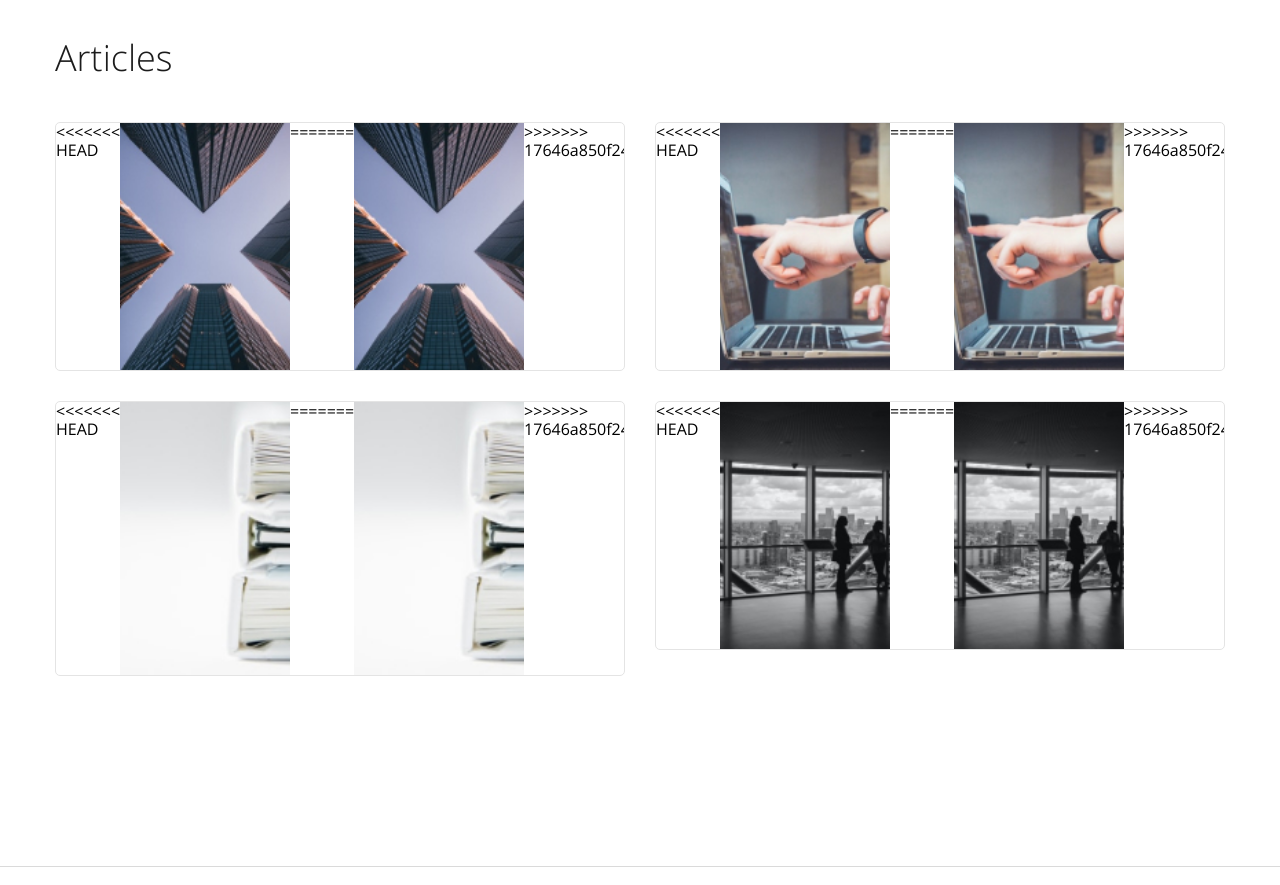
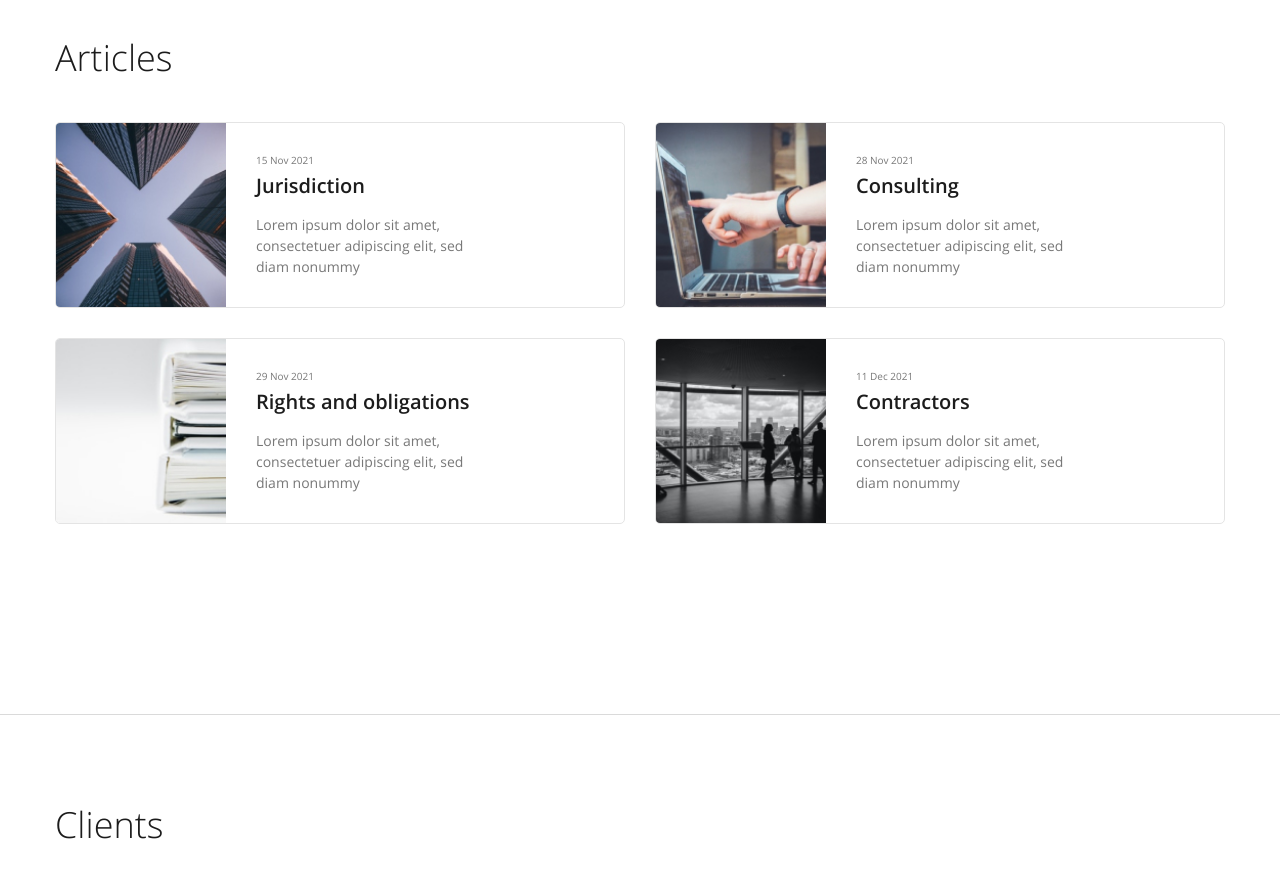
Before and after one commit to GeoStrong/Lionic, a plain HTML site: page index.html in a window 1280 px wide. Shown: the part 1460-2345 px from the top of the page. Drawn offline with Linux system fonts and the light colour scheme.

Commit message:
Updating index

```diff
--- a/index.html
+++ b/index.html
@@ -158,11 +158,7 @@
                 <ul class="list-reset articles-list flex">
                     <li class="articles-item">
                         <article class="blog-preview flex">
-<<<<<<< HEAD
                             <img src="./img/Blog-1.jpg" alt="Blog photo 1" class="blog-preview-image">
-=======
-                            <img src="./img/Blog-1.jpg" alt="Blog photo" class="blog-preview-image">
->>>>>>> 17646a850f24ca185349e1dce16d40296b9fe78a
                             <div class="blog-preview-text">
                                 <time class="blog-preview-time" datetime="2021-11-15 19:30">
                                     15 Nov 2021
@@ -178,11 +174,7 @@
                     </li>
                     <li class="articles-item">
                         <article class="blog-preview flex">
-<<<<<<< HEAD
                             <img src="./img/Blog-2.jpg" alt="Blog photo 2" class="blog-preview-image">
-=======
-                            <img src="./img/Blog-2.jpg" alt="Blog photo" class="blog-preview-image">
->>>>>>> 17646a850f24ca185349e1dce16d40296b9fe78a
                             <div class="blog-preview-text">
                                 <time class="blog-preview-time" datetime="2021-11-15 19:30">
                                     28 Nov 2021
@@ -198,11 +190,7 @@
                     </li>
                     <li class="articles-item">
                         <article class="blog-preview flex">
-<<<<<<< HEAD
                             <img src="./img/Blog-3.jpg" alt="Blog photo 3" class="blog-preview-image">
-=======
-                            <img src="./img/Blog-3.jpg" alt="Blog photo" class="blog-preview-image">
->>>>>>> 17646a850f24ca185349e1dce16d40296b9fe78a
                             <div class="blog-preview-text">
                                 <time class="blog-preview-time" datetime="2021-11-15 19:30">
                                     29 Nov 2021
@@ -218,11 +206,7 @@
                     </li>
                     <li class="articles-item">
                         <article class="blog-preview flex">
-<<<<<<< HEAD
                             <img src="./img/Blog-4.jpg" alt="Blog photo 4" class="blog-preview-image">
-=======
-                            <img src="./img/Blog-4.jpg" alt="Blog photo" class="blog-preview-image">
->>>>>>> 17646a850f24ca185349e1dce16d40296b9fe78a
                             <div class="blog-preview-text">
                                 <time class="blog-preview-time" datetime="2021-11-15 19:30">
                                     11 Dec 2021
@@ -381,7 +365,7 @@
                                 </select>
                             </div>
                             <div class="form-right">
-                                <textarea name="comment" placeholder="Comment"></textarea>
+                                <textarea class="form-textarea" name="comment" placeholder="Comment"></textarea>
                                 <button class="btn-reset btn join-us-btn">
                                 </button>
                             </div>
```
